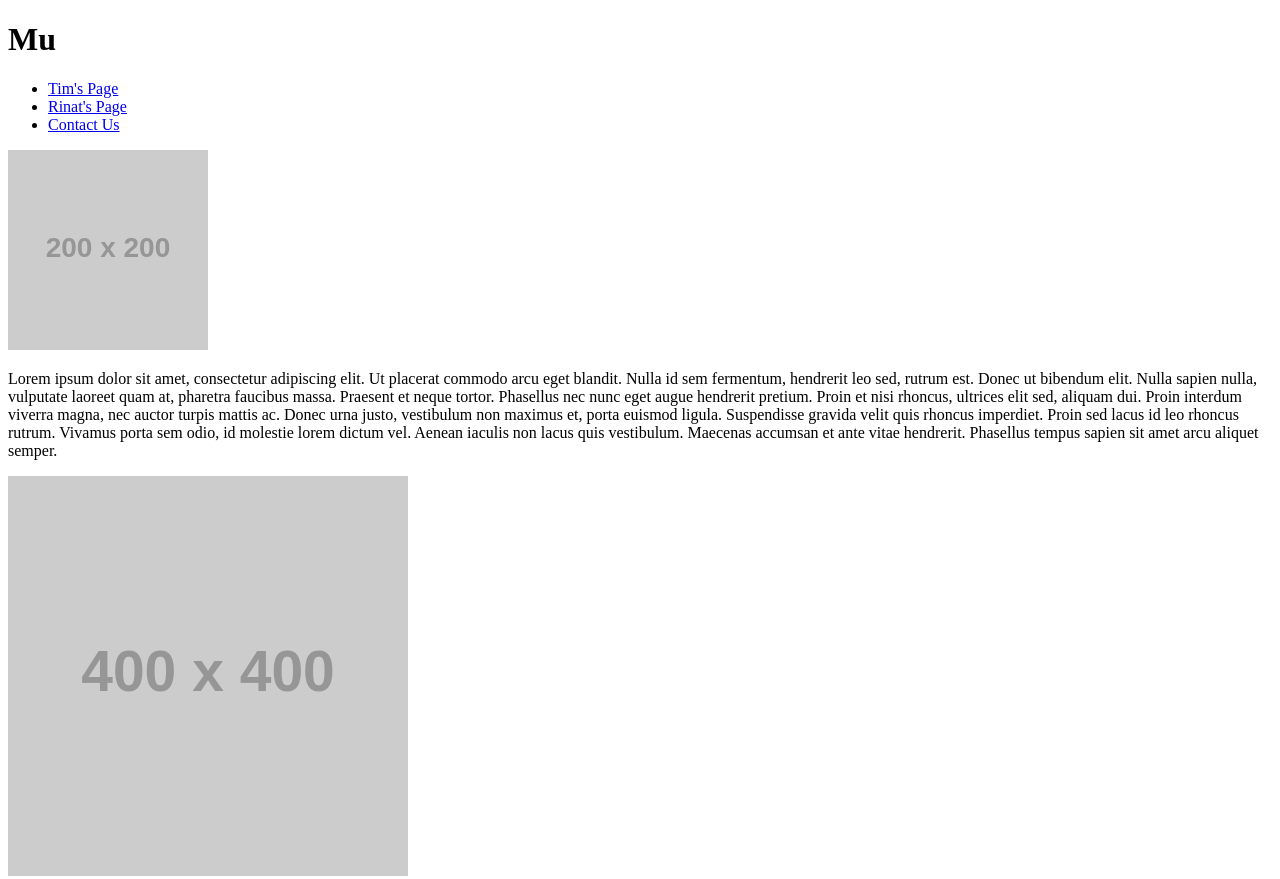
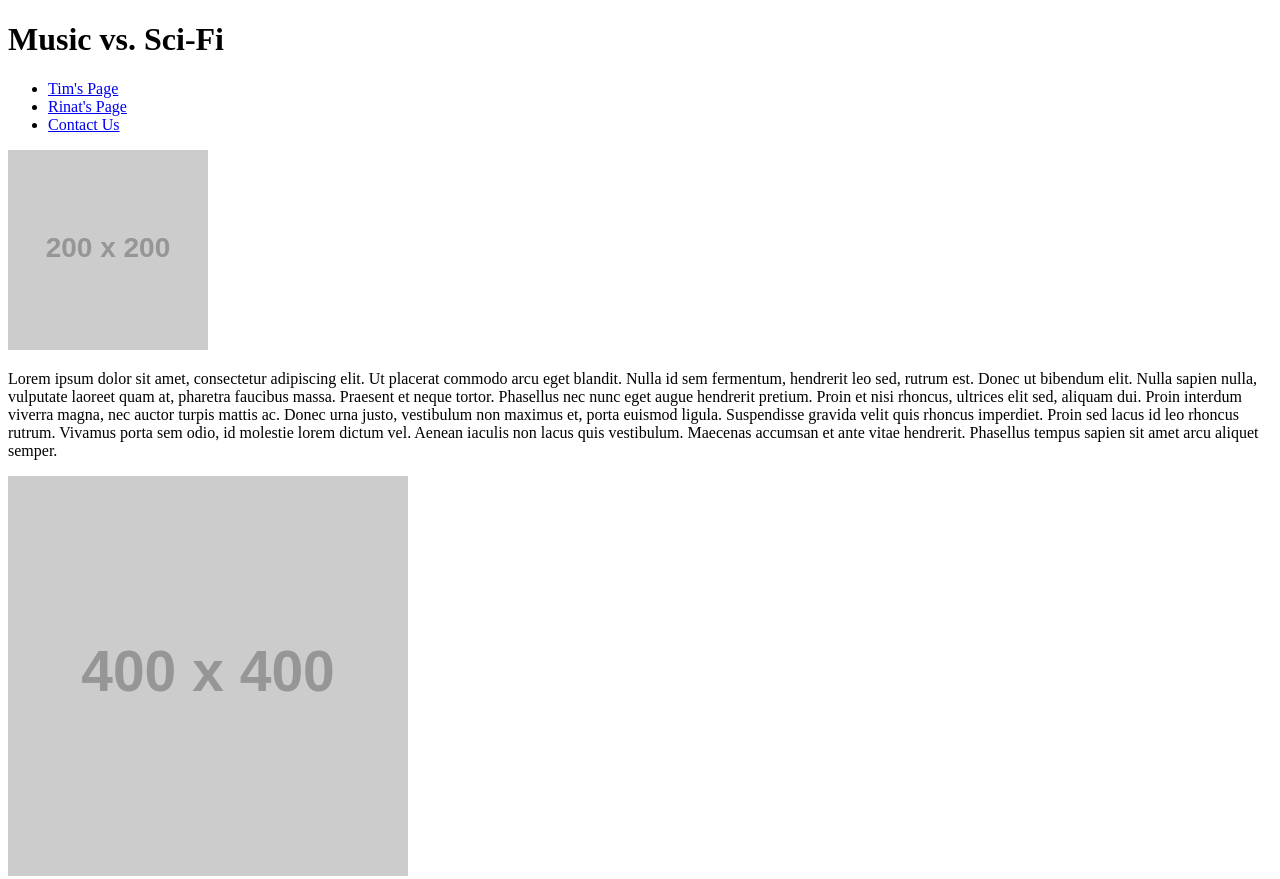
Before and after one commit to kylehoac/firstwebsite, a plain HTML site: page index.html in a window 1280 px wide. Shown: the top 879 px of the page. Drawn offline with Linux system fonts and the light colour scheme; placeholder pictures from the web are drawn by us.

```diff
--- a/index.html
+++ b/index.html
@@ -5,7 +5,7 @@
     </head>
     <body>
         <header>
-<h1>Mu</h1>
+<h1>Music vs. Sci-Fi</h1>
         </header>
         <nav>
             <ul>
```
